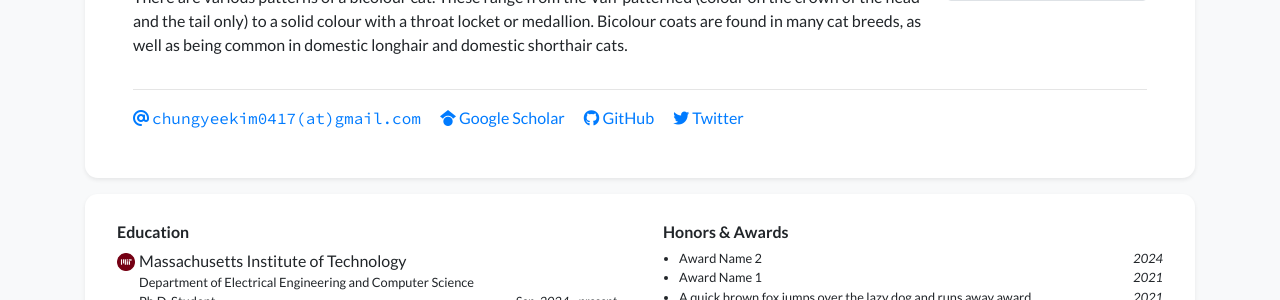
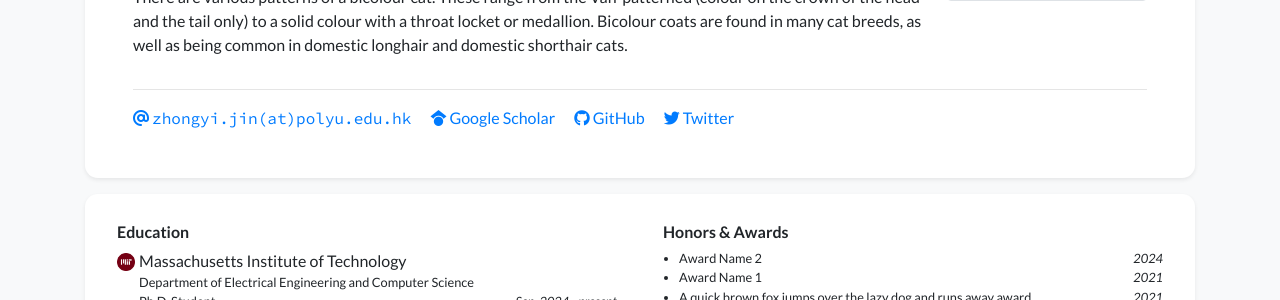
Before and after one commit to zhongyi-jin/zhongyi-jin.github.io, a Jekyll site: the page built from index_layout2.html, in a window 1280 px wide and 900 px high. Shown: the part 327-627 px from the top of the window. Built offline with Jekyll 4.4.1, drawn with Linux system fonts in a browser that asks for light colours; nearby versions of some CDN libraries; a style sheet for code colours, icons or effects is not loaded.

Commit message:
Update profile.yml

```diff
--- a/_data/profile.yml
+++ b/_data/profile.yml
@@ -8,7 +8,7 @@ positions:
   logo: /assets/images/badges/MIT_Social_circle.png  # Logo is optional
 
 
-email: "chungyeekim0417@gmail.com"
+email: "zhongyi.jin@polyu.edu.hk"
 # cv_link: link-to-your-cv-file
 gscholar: xFmQpf4AAAAJ  # This is an example, replace it with your own Google Scholar ID
 github: your_github_id
```
